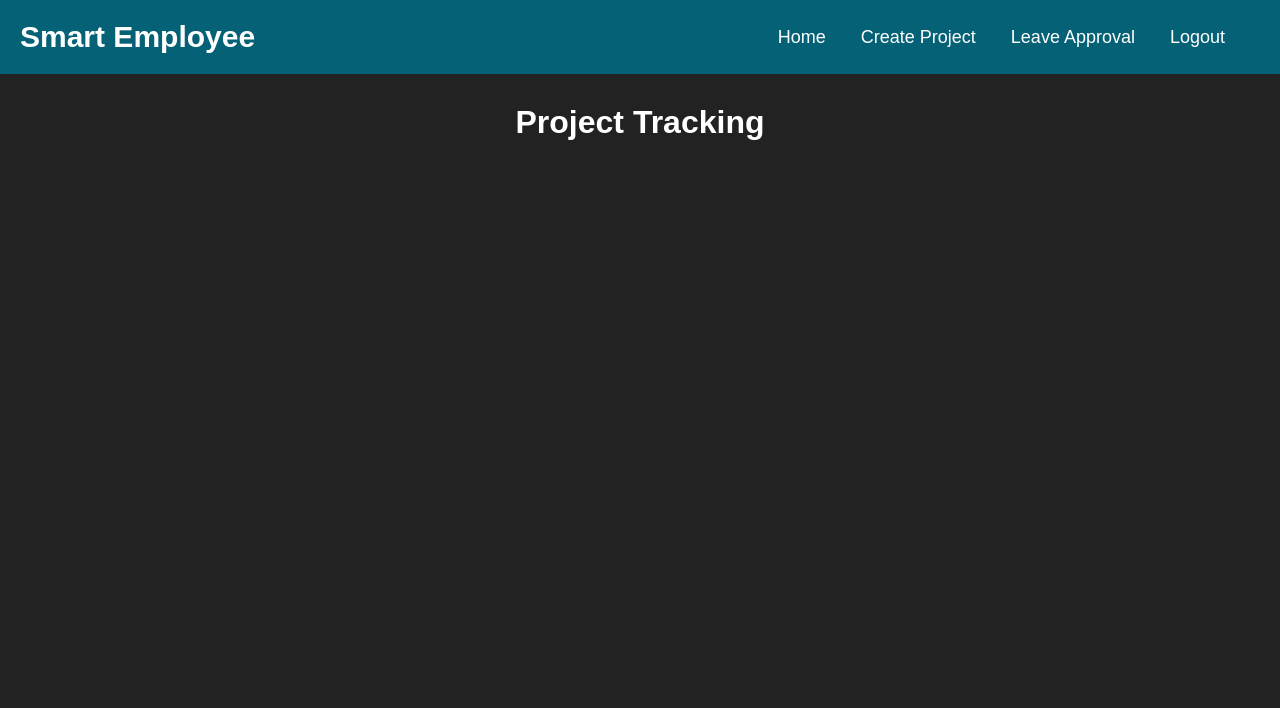
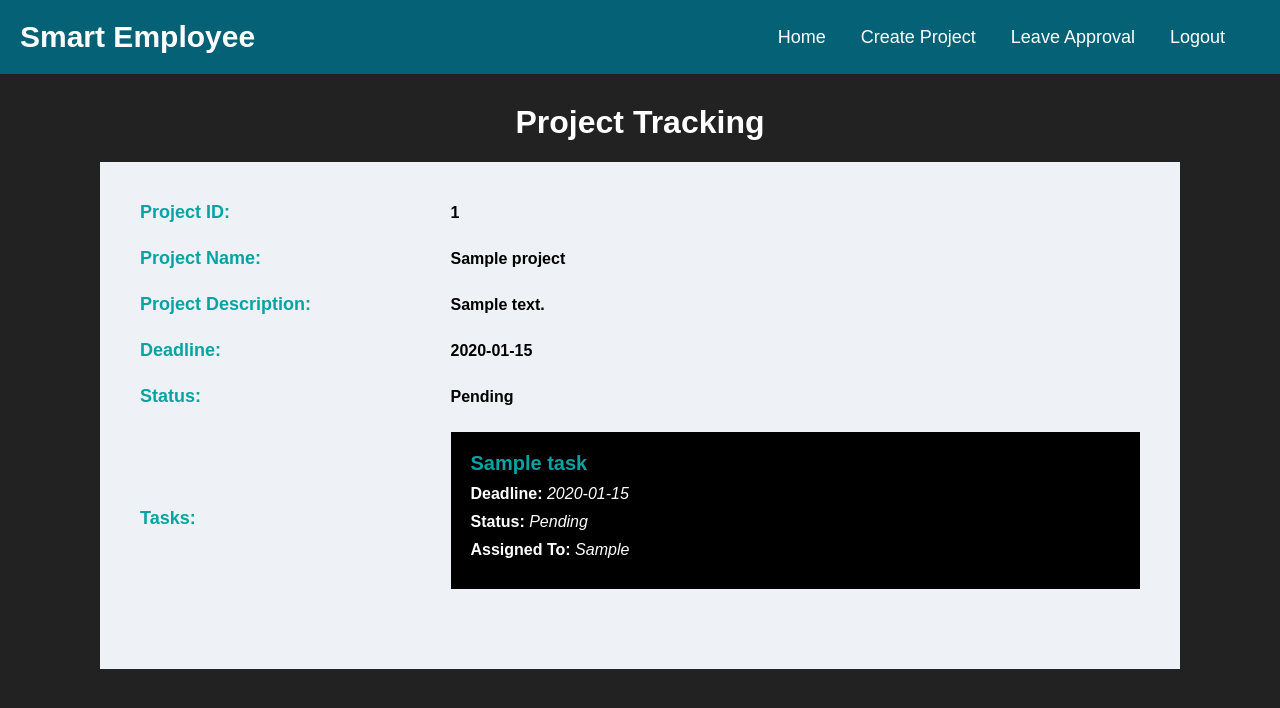
Before and after one commit to akhiltabraham5797/smart-employee, a PHP site: page /project_tracking.php in a window 1280 px wide. Shown: the top 708 px of the page. Run offline with PHP 8.4, Linux system fonts and the light colour scheme; tables that the repository leaves empty hold one stand-in row (values such as "Sample post").

Commit message:
Project Tracking page

```diff
--- a/assets/css/style.css
+++ b/assets/css/style.css
@@ -408,6 +408,11 @@ form {
     display: flex;
     align-items: center;
 }
+.more_details img{
+    width: 100%;
+    height: auto;
+    display: block;
+}
 .pay_btn{
     background-color: blue;
     width: 100%;
@@ -523,3 +528,63 @@ form {
 }
 
 /* General CSS for the body */
+
+/* Project Tracking Page Css */
+.pro_track{
+    background-color: #222;
+}
+.pro_box{
+    background-color: #eef1f5;
+    padding: 40px;
+    max-width: 1000px;
+    margin: 0 auto;
+}
+.pro_wrap{
+    display: flex;
+    align-items: center;
+    justify-content: center;
+    margin-bottom: 25px;
+}
+.pro_label{
+    font-size: 18px;
+    font-weight: bold;
+    width: 30%;
+    margin-right: 15px;
+    color: #06a3a3;
+
+}
+.pro_value{
+    width: 70%;
+}
+.pro_task_box{
+    max-height: 250px;
+    overflow-y: scroll;
+}
+.pro_task_wrap{
+    margin-bottom: 15px;
+    background-color: #000;
+    color: #fff;
+    padding: 20px;
+}
+.pro_task_name{
+    font-size: 20px;
+    font-weight: bold;
+    margin-bottom: 10px;
+    color: #06a3a3;
+}
+.pro_wrap p{
+    font-weight: bold;
+}
+.pro_wrap p span{
+    font-weight: normal;
+    font-style: italic;
+}
+.pro_task_id{
+    margin-bottom: 10px;
+}
+.pro_task_status{
+    margin-bottom: 10px;
+}
+.pro_task_assignee{
+    margin-bottom: 10px;
+}
--- a/project_tracking.php
+++ b/project_tracking.php
@@ -3,9 +3,10 @@
 require_once ('db_connection.php');
 session_start();
 // Check if the user is logged in
-if(isset($_SESSION['user_id'])) {
-    $emp_id = $_SESSION['user_id'];
+if(isset($_SESSION['project_id'])) {
+    // $project_id = $_SESSION['project_id'];
 }
+$project_id = "1";
 ?>
 <!DOCTYPE html>
 <html lang="en">
@@ -17,15 +18,26 @@ if(isset($_SESSION['user_id'])) {
   <!-- link for css file -->
   <link rel="stylesheet" href="assets/css/style.css">
 </head>
-<body class="index-page emp_dashboard">
+<?php
+  $project_data = $pdo->prepare("SELECT p.project_id as project_id, p.project_name as project_name, p.description as project_description, p.status as project_status, p.end_date as deadline,
+           t.task_id as task_id, t.task_name as task_name, t.status as task_status, t.assigned_to as assigned_to, t.project_id as project_id
+    FROM projects p
+    LEFT JOIN tasks t ON p.project_id = t.project_id
+    WHERE p.project_id = $project_id");
+  $project_data->execute();
+  if ($project_details = $project_data->fetch(PDO::FETCH_ASSOC)) {
+
+
+  ?>
+<body class="pro_track">
 <header>
   <nav class="navigation">
     <a class="navigation-logo" href="#">Smart Employee</a>
     <div>
       <div class="navigation-cont">
-        <a class="navigation-link" href="employee-dashboard.php">Home</a>
+        <a class="navigation-link" href="manager-dashboard.php">Home</a>
         <a class="navigation-link" href="">Create Project</a>
-        <a class="navigation-link" href="Leave_Application.php">Leave Approval</a>
+        <a class="navigation-link" href="">Leave Approval</a>
         <a class="navigation-link" href="logout.php">Logout</a>
       </div>
     </div>
@@ -33,11 +45,65 @@ if(isset($_SESSION['user_id'])) {
 </header>
 <main>
   <h1 class="emp_head">Project Tracking</h1>
-  <div class="emp_box">
-
-  </div>
+  <div class="pro_box">
+    <div class="pro_wrap">
+      <p class="pro_label">Project ID:</p>
+      <p class="pro_value"><?php echo $project_details['project_id']; ?></p>
+    </div>
+    <div class="pro_wrap">
+      <p class="pro_label">Project Name:</p>
+      <p class="pro_value"><?php echo $project_details['project_name']; ?></p>
+    </div>
+    <div class="pro_wrap">
+      <p class="pro_label">Project Description:</p>
+      <p class="pro_value"><?php echo $project_details['project_description']; ?></p>
+    </div>
+    <div class="pro_wrap">
+      <p class="pro_label">Deadline:</p>
+      <p class="pro_value"><?php echo $project_details['deadline']; ?></p>
+    </div>
+    <div class="pro_wrap">
+      <p class="pro_label">Status:</p>
+      <p class="pro_value"><?php echo $project_details['project_status']; ?></p>
+    </div>
+    <div class="pro_wrap">
+      <p class="pro_label">Tasks:</p>
+      <div class="pro_value">
+        <div class="pro_task_box">
+          <?php
+          $task_data = $pdo->prepare("SELECT * FROM tasks WHERE project_id=$project_id");
+          $task_data->execute();
+          $tasks=[];
+            while ($task_details = $task_data->fetch(PDO::FETCH_ASSOC)) {
+              $tasks[] = $task_details;
+            }
+          // else{
+          //   echo "<p>No tasks found for this project</p>";
+          // }
+          foreach ($tasks as $task) :
+          ?>
+            <div class="pro_task_wrap">
+              <p class="pro_task_name"><?php echo $task['task_name']; ?></p>
+              <p class="pro_task_id">Deadline: <span><?php echo $task['end_date']; ?></span></p>
+              <p class="pro_task_status">Status: <span><?php echo $task['status']; ?></span></p>
+                  <?php
+                  $task_id = $task['task_id'];
+                  $assignee_data = $pdo->prepare("SELECT t.task_id as task_id, u.first_name as first_name, u.last_name as last_name
+                  FROM tasks t JOIN users u ON t.assigned_to = u.user_id WHERE task_id=$task_id");
+                  $assignee_data->execute();
+                  while ($assignee_details = $assignee_data->fetch(PDO::FETCH_ASSOC)) {
+                  ?>
+                    <p class="pro_task_assignee">Assigned To: <span><?php echo $assignee_details['first_name']; ?></span></p>
+                  <?php } ?>
+            </div>
+            <?php endforeach; ?>
+          </div>
+      </div>
     </div>
   </div>
 </main>
 </body>
+<?php
+}
+?>
 </html>
```
